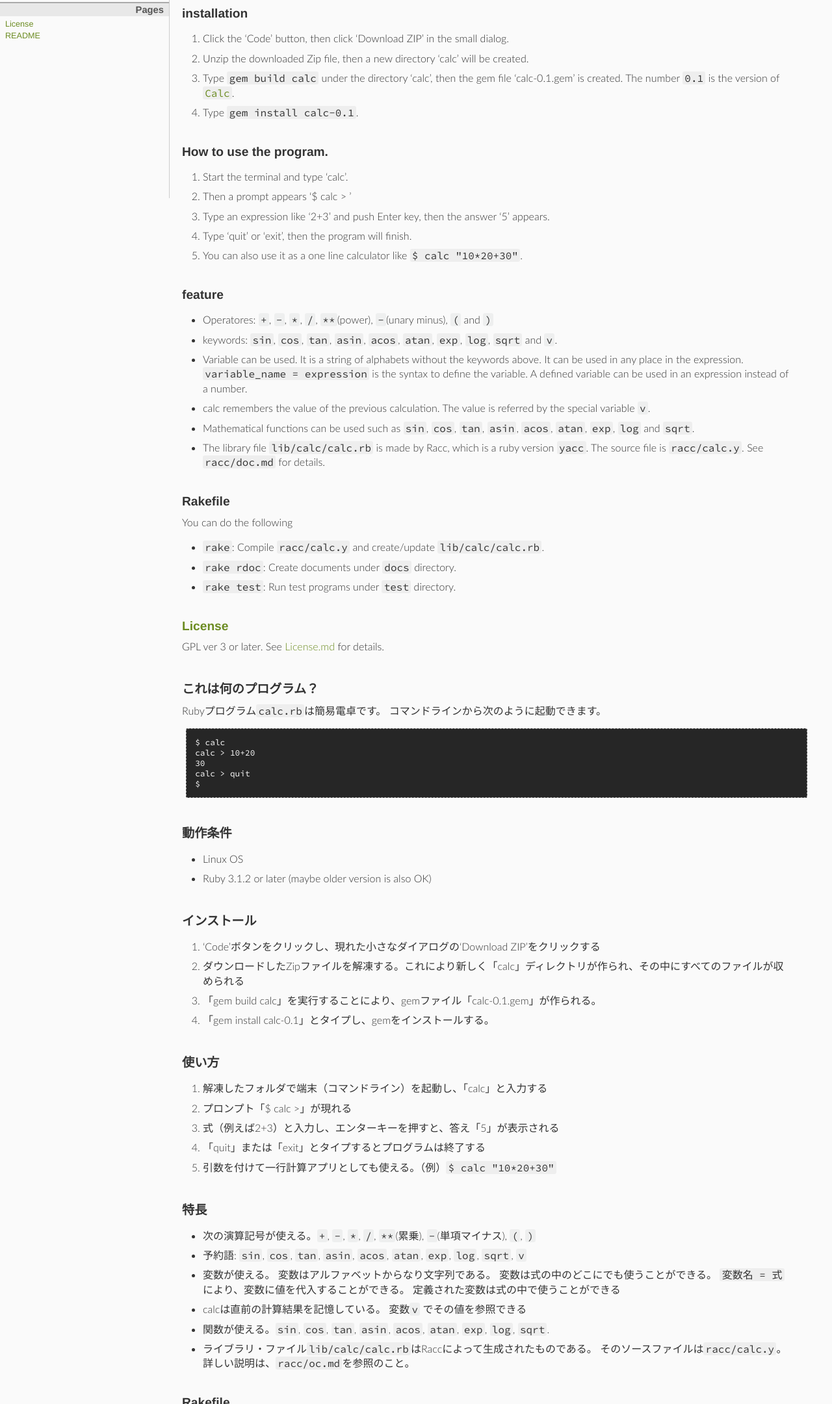
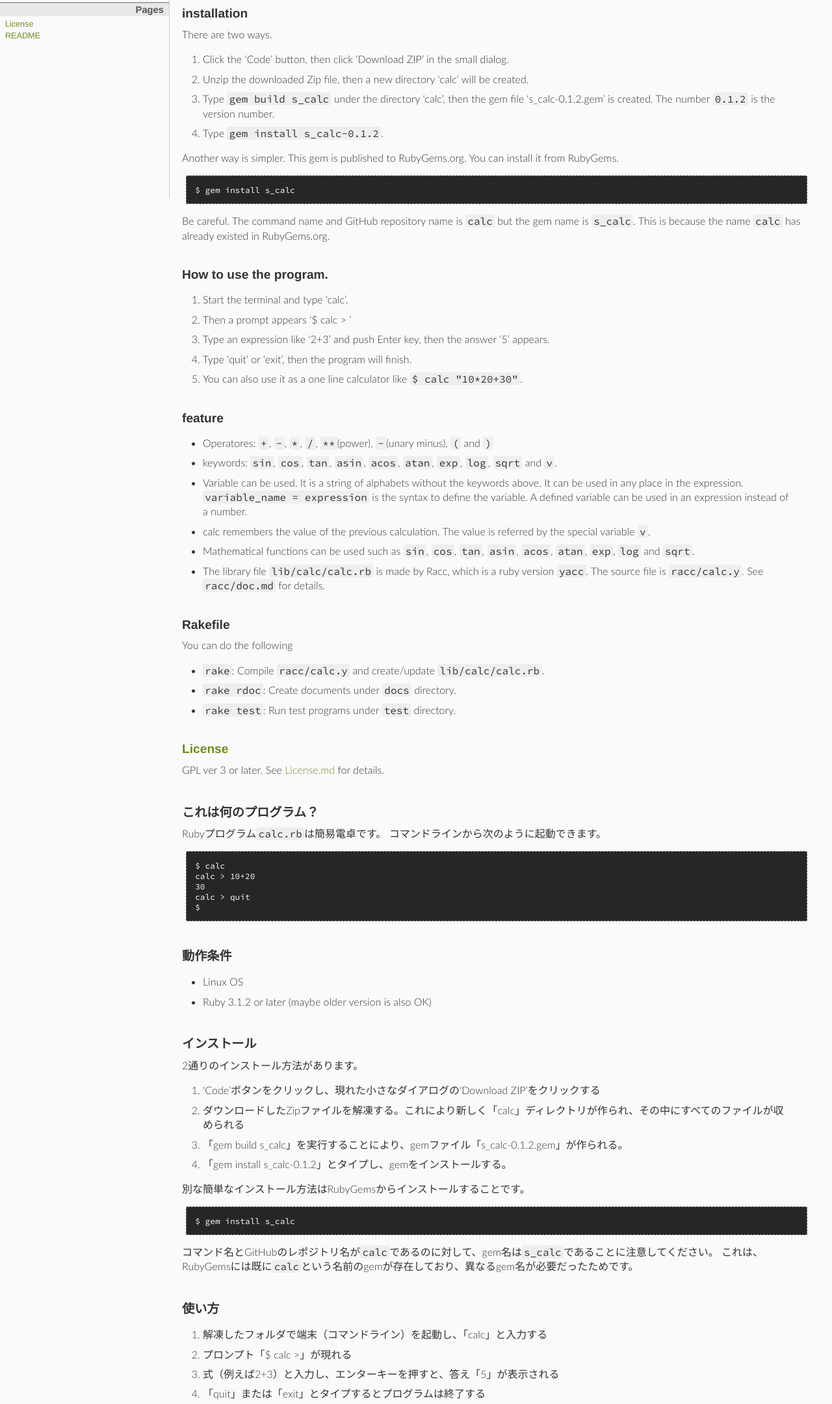
Before and after one commit to ToshioCP/calc, a plain HTML site: page docs/README_md.html in a window 1280 px wide. Shown: the part 395-2556 px from the top of the page at 65% size. Drawn offline with Linux system fonts and the light colour scheme.

Commit message:
Bug, which is in the BNF in calc.y, is fixed. Gem name is changed.

```diff
--- a/docs/README_md.html
+++ b/docs/README_md.html
@@ -115,15 +115,23 @@ $</pre>
 </li></ul>
 
 <h3 id="label-installation">installation<span><a href="#label-installation">&para;</a> <a href="#top">&uarr;</a></span></h3>
+
+<p>There are two ways.</p>
 <ol><li>
 <p>Click the ‘Code’ button, then click ‘Download ZIP’ in the small dialog.</p>
 </li><li>
 <p>Unzip the downloaded Zip file, then a new directory ‘calc’ will be created.</p>
 </li><li>
-<p>Type <code>gem build calc</code> under the directory ‘calc’, then the gem file ‘calc-0.1.gem’ is created. The number <code>0.1</code> is the version of <a href="Calc.html"><code>Calc</code></a>.</p>
+<p>Type <code>gem build s_calc</code> under the directory ‘calc’, then the gem file ‘s_calc-0.1.2.gem’ is created. The number <code>0.1.2</code> is the version number.</p>
 </li><li>
-<p>Type <code>gem install calc-0.1</code>.</p>
+<p>Type <code>gem install s_calc-0.1.2</code>.</p>
 </li></ol>
+
+<p>Another way is simpler. This gem is published to RubyGems.org. You can install it from RubyGems.</p>
+
+<pre>$ gem install s_calc</pre>
+
+<p>Be careful. The command name and GitHub repository name is <code>calc</code> but the gem name is <code>s_calc</code>. This is because the name <code>calc</code> has already existed in RubyGems.org.</p>
 
 <h3 id="label-How+to+use+the+program.">How to use the program.<span><a href="#label-How+to+use+the+program.">&para;</a> <a href="#top">&uarr;</a></span></h3>
 <ol><li>
@@ -186,15 +194,23 @@ $</pre>
 </li></ul>
 
 <h3 id="label-E3-82-A4-E3-83-B3-E3-82-B9-E3-83-88-E3-83-BC-E3-83-AB">インストール<span><a href="#label-E3-82-A4-E3-83-B3-E3-82-B9-E3-83-88-E3-83-BC-E3-83-AB">&para;</a> <a href="#top">&uarr;</a></span></h3>
+
+<p>2通りのインストール方法があります。</p>
 <ol><li>
 <p>‘Code’ボタンをクリックし、現れた小さなダイアログの‘Download ZIP’をクリックする</p>
 </li><li>
 <p>ダウンロードしたZipファイルを解凍する。これにより新しく「calc」ディレクトリが作られ、その中にすべてのファイルが収められる</p>
 </li><li>
-<p>「gem build calc」を実行することにより、gemファイル「calc-0.1.gem」が作られる。</p>
+<p>「gem build s_calc」を実行することにより、gemファイル「s_calc-0.1.2.gem」が作られる。</p>
 </li><li>
-<p>「gem install calc-0.1」とタイプし、gemをインストールする。</p>
+<p>「gem install s_calc-0.1.2」とタイプし、gemをインストールする。</p>
 </li></ol>
+
+<p>別な簡単なインストール方法はRubyGemsからインストールすることです。</p>
+
+<pre>$ gem install s_calc</pre>
+
+<p>コマンド名とGitHubのレポジトリ名が<code>calc</code>であるのに対して、gem名は<code>s_calc</code>であることに注意してください。 これは、RubyGemsには既に<code>calc</code>という名前のgemが存在しており、異なるgem名が必要だったためです。</p>
 
 <h3 id="label-E4-BD-BF-E3-81-84-E6-96-B9">使い方<span><a href="#label-E4-BD-BF-E3-81-84-E6-96-B9">&para;</a> <a href="#top">&uarr;</a></span></h3>
 <ol><li>
```
Also changed, not shown: docs/index.html (+20 -4 lines), 8 other files.
